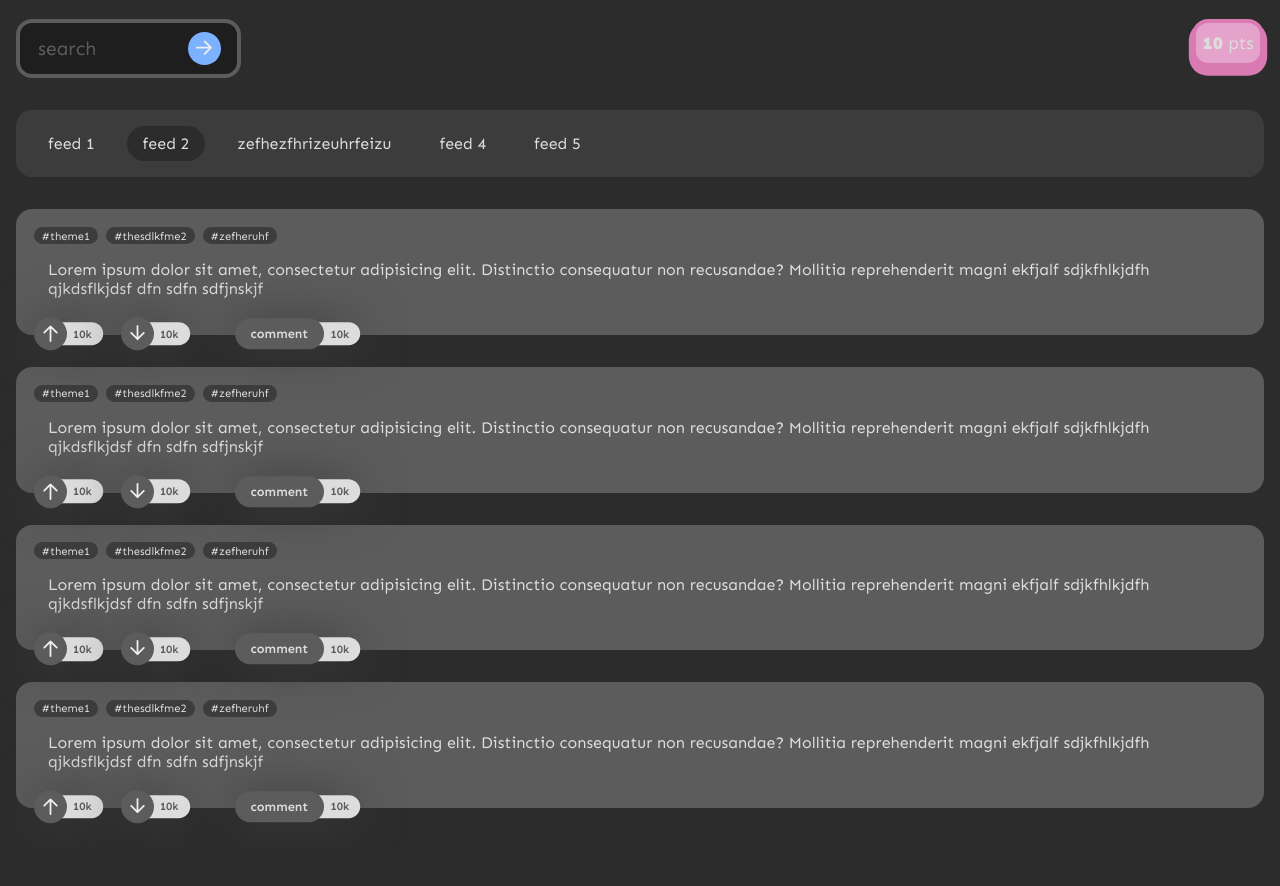
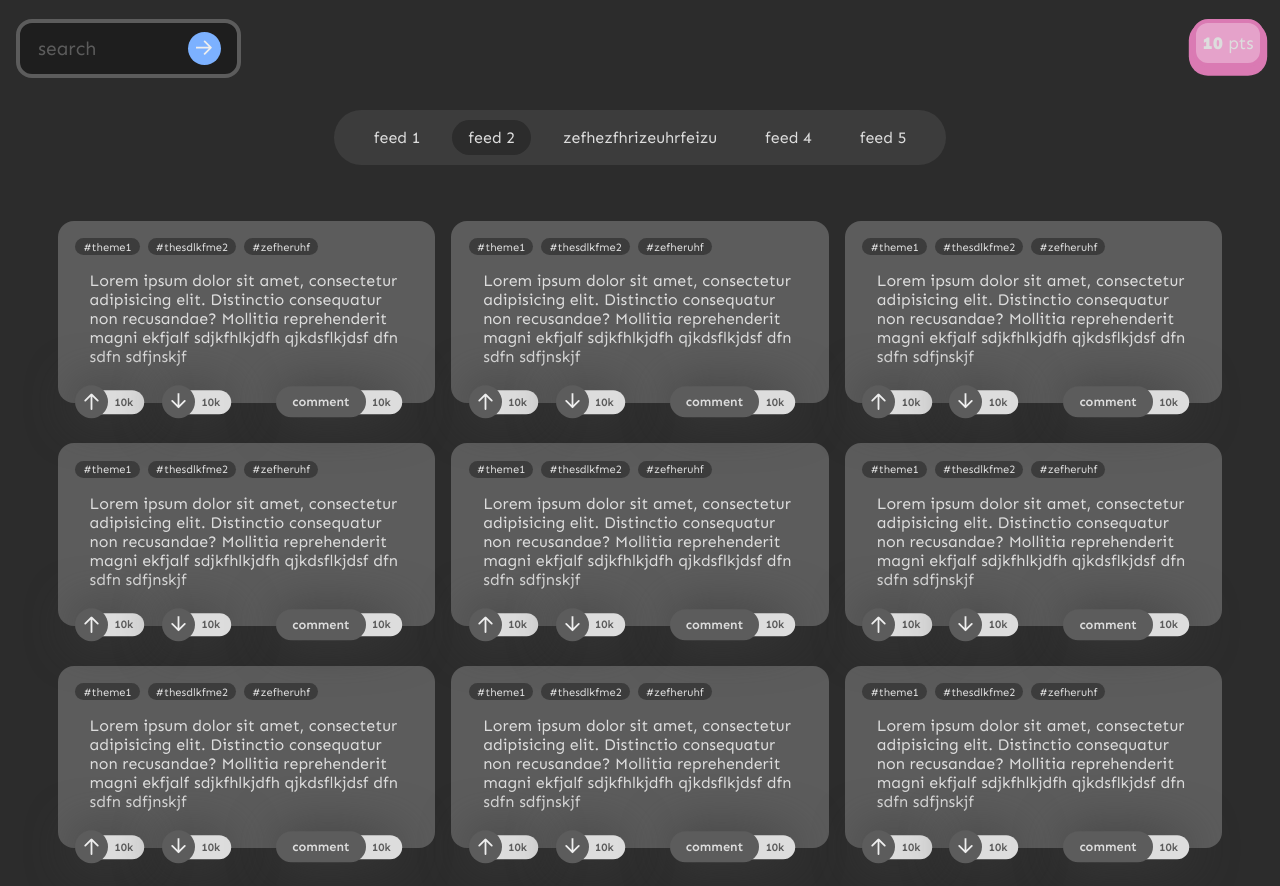
Before and after one commit to quentinvespero/kosmo_front_web, a React (Vite) app: page / in a window 1280 px wide. Shown: the part 50-936 px from the top of the page. Before the commit the page ends 898 px from the top, so only its background shows below. Built offline with nearby package versions, Linux system fonts and the light colour scheme.

Commit message:
working on responsive

```diff
--- a/src/components/Feed.tsx
+++ b/src/components/Feed.tsx
@@ -8,6 +8,16 @@ const Feed = () => {
             <Post/>
             <Post/>
             <Post/>
+            <Post/>
+            <Post/>
+            <Post/>
+            <Post/>
+            <Post/>
+            <Post/>
+            <Post/>
+            <Post/>
+            <Post/>
+            <Post/>
         </div>
     )
 }
--- a/src/screens/Home.tsx
+++ b/src/screens/Home.tsx
@@ -5,7 +5,7 @@ import Feed from '../components/Feed'
 
 const Home = () => {
     return (
-        <div className='homeScreen'>
+        <div className='home'>
             <h1>Home</h1>
             <Header/>
             <FeedSelector/>
--- a/src/style/components/feed.scss
+++ b/src/style/components/feed.scss
@@ -1,3 +1,6 @@
 .feed{
     margin-top: 2rem;
+    display: flex;
+    flex-flow: wrap;
+    justify-content: center;
 }
--- a/src/style/components/feedSelector.scss
+++ b/src/style/components/feedSelector.scss
@@ -6,6 +6,7 @@
     display: flex;
     flex-flow: wrap;
     margin-top: 2rem;
+    align-self: center;
 }
 
     // feed element
@@ -14,22 +15,24 @@
         padding: .5rem 1rem;
         border-radius: 3rem;
         cursor: pointer;
-        @include transition(.1s)
-    }
-    .feedElements:hover{
+        @include transition(.1s);
+
+        &:hover{
             background: $grey1;
         }
-    .feedElements:active{
+        &:active{
             transform: scale(.9);
+        }
     }
 
     // selected feed element
     .feedSelectedElement{
         background: $grey3;
-    }
-    .feedSelectedElement:hover{
+
+        &:hover{
             background: $grey3;
         }
-    .feedSelectedElement:active{
+        &:active{
             transform:none;
         }
+    }
--- a/src/style/components/post/post.scss
+++ b/src/style/components/post/post.scss
@@ -2,5 +2,6 @@
     background: $grey1;
     padding: .8rem;
     border-radius: 1rem;
-    margin: 0rem 0rem 2rem 0rem;
+    max-width: 22rem;
+    margin: .5rem .5rem 2rem .5rem;
 }
--- a/src/style/responsiveRules.scss
+++ b/src/style/responsiveRules.scss
@@ -1,9 +1,21 @@
 // ----- desktop
-@media screen and (min-width:850px) {
-
+@media screen and (min-width:1200px) {
+    .feedSelector{
+        max-width: 50%;
+        border-radius: 6rem;
+        padding: .1rem 1rem;
+    }
 }
 
 // ----- mobile/tablet
+@media screen and (max-width:800px) {
+
+}
+@media screen and (max-width:600px) {
+    .post{
+        margin: 0rem 0rem 2rem 0rem;
+    }
+}
 @media screen and (max-width:400px) {
     .commentElements, .upDownVoteElements{
         margin-left: 0rem;
--- a/src/style/screens/home.scss
+++ b/src/style/screens/home.scss
@@ -0,0 +1,4 @@
+.home{
+    display: flex;
+    flex-direction: column;
+}
```
Lines whose indentation alone changed are shown as unchanged.
